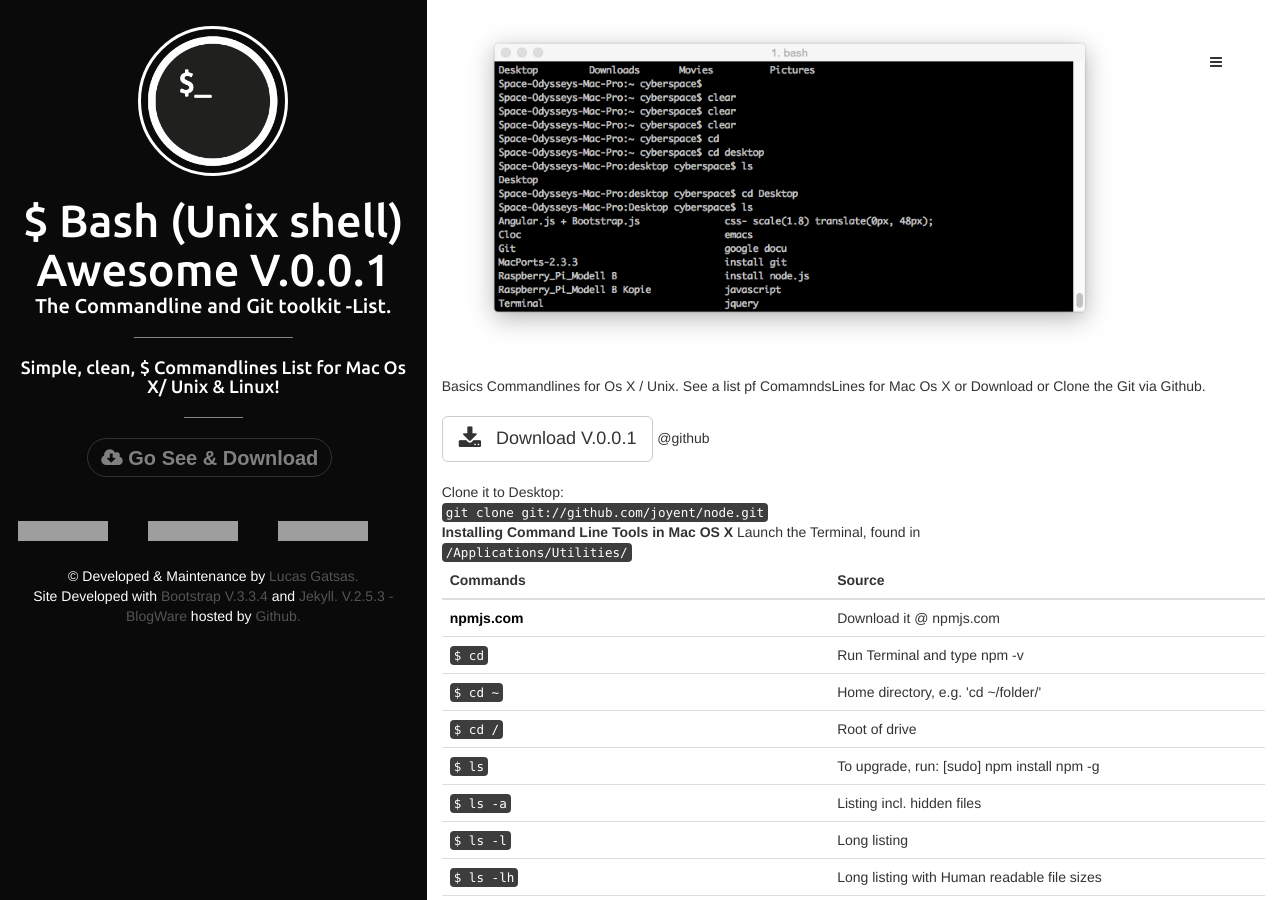
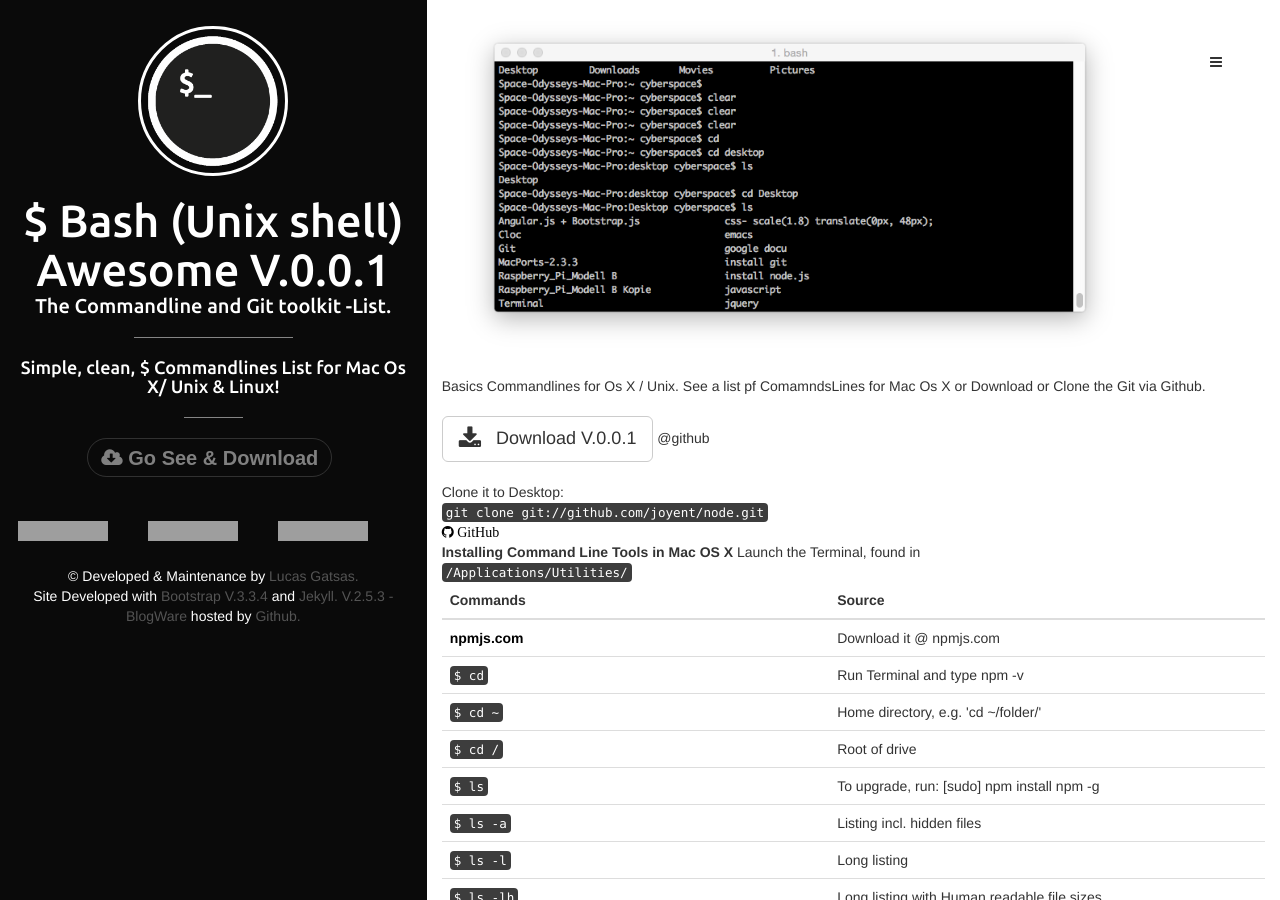
Before and after one commit to bashawesome/bashawesome.github.io, a Jekyll site: the page built from index.html, in a window 1280 px wide and 900 px high. Built offline with Jekyll 4.4.1, drawn with Linux system fonts in a browser that asks for light colours; nearby versions of some CDN libraries; the list of posts is cut into pages by our own code; grey boxes are pictures that could not be loaded.

Commit message:
New Update

```diff
--- a/_includes/default.html
+++ b/_includes/default.html
@@ -139,6 +139,10 @@
             Download V.0.0.1
           </a> @github
           <br>  <br>  Clone it to Desktop: <br><code> git clone git://github.com/joyent/node.git </code>
+          <br>
+
+ <a href="https://github.com/bashawesome/bashawesome.github.io">
+          <i class="fa fa-github"> GitHub</i></a>
 
         </div>
 
```
